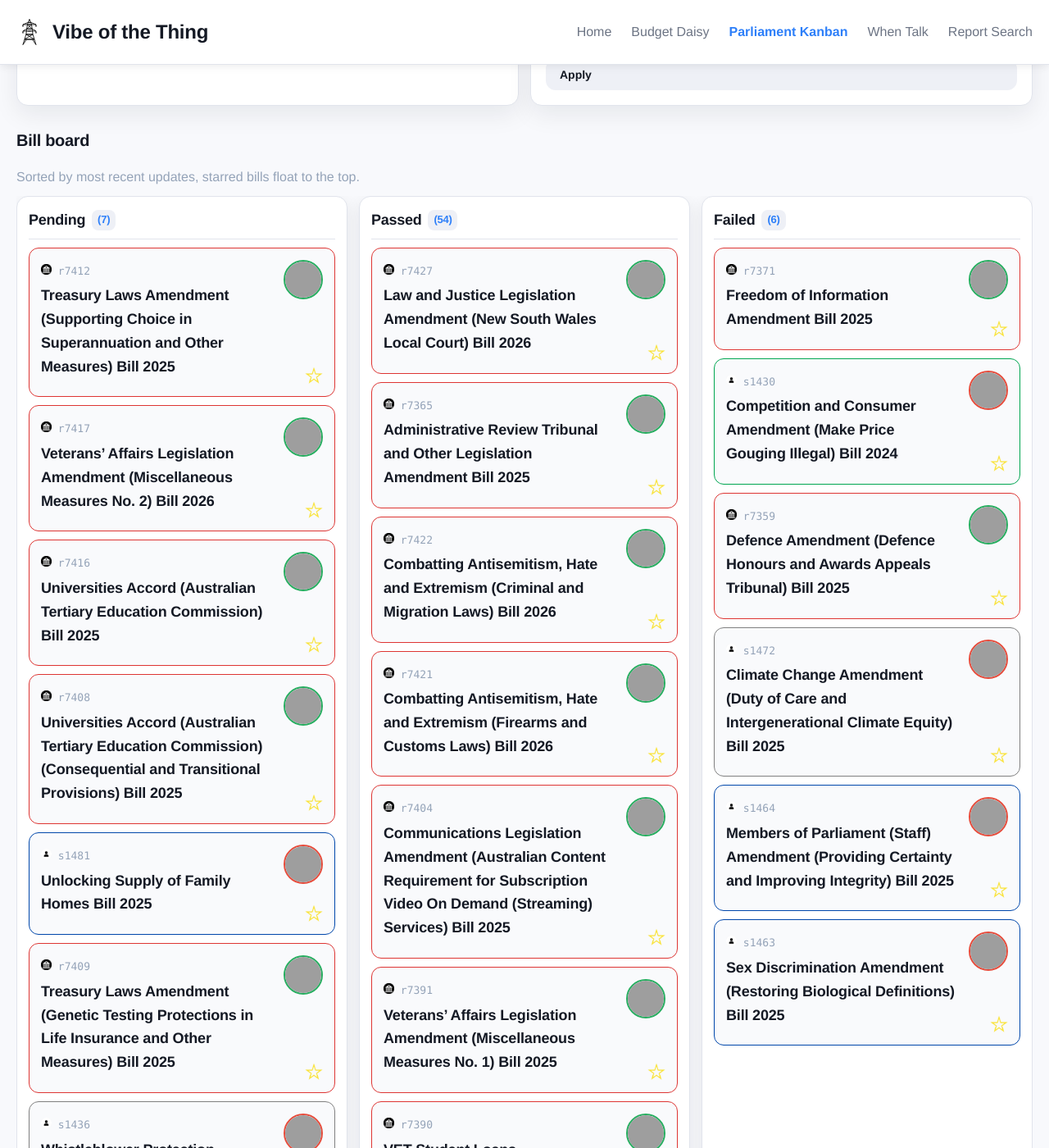
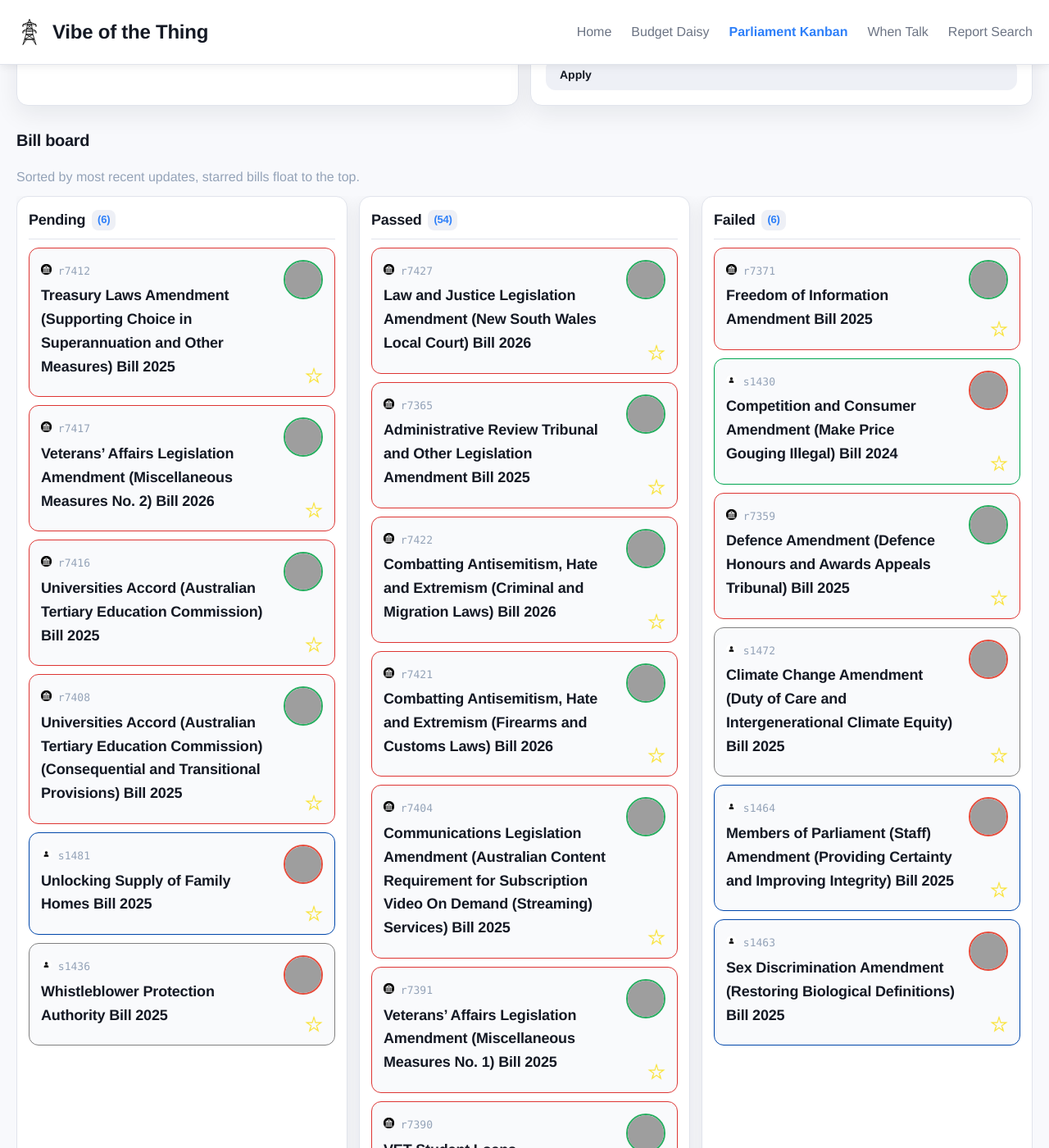
Before and after one commit to Coedice/vibe-of-the-thing, a Jekyll site: the page built from parliament-kanban/index.html, in a window 1280 px wide and 1400 px high, scrolled down 595 px. Shown: the whole window at 82% size. Built offline with Jekyll 4.4.1, drawn with Linux system fonts in a browser that asks for light colours; part of the change alters nothing that is shown; grey boxes are pictures that could not be loaded.

Commit message:
Update bill data

```diff
--- a/_data/bills.yml
+++ b/_data/bills.yml
@@ -17,36 +17,6 @@ pending:
   pdf_url: https://parlinfo.aph.gov.au/parlInfo/download/legislation/bills/r7408_first-reps/toc_pdf/25105b01.pdf;fileType=application%2Fpdf
   last_updated: 2026-03-03
   second_reading_hansard_url: https://parlinfo.aph.gov.au/parlInfo/search/display/display.w3p;query=Id%3A%22chamber%2Fhansardr%2F28887%2F0035%22
-- bill_id: r7409
-  title: Treasury Laws Amendment (Genetic Testing Protections in Life Insurance and
-    Other Measures) Bill 2025
-  status: Before Reps
-  type: Government
-  portfolio: Treasury
-  originating_house: House of Representatives
-  summary: "Amends: the Insurance Contracts Act 1984 to establish a ban which prohibits\
-    \ insurers from using certain information about an individual\u2019s genetic testing\
-    \ to inform the offer of life insurance cover, or the terms and conditions of\
-    \ the cover that is offered; the Disability Discrimination Act 1992 to align Australia\u2019\
-    s anti-discrimination law with the ban; the Corporations Act 2001 to provide four\
-    \ licensing exemptions for foreign financial services providers; 7 Acts to support\
-    \ Australia\u2019s continuing participation with multilateral development banks\
-    \ (MDBs) and the International Monetary Fund by introducing special appropriations\
-    \ for current and future financial obligations to MDBs, enabling the delegation\
-    \ of certain powers, ensuring payments consistent with existing obligations can\
-    \ be made without additional ministerial approval, and making technical amendments;\
-    \ and the Financial Sector Reform (Hayne Royal Commission Response\u2014Better\
-    \ Advice) Act 2021 to remove the requirement that individual financial advisers\
-    \ register themselves with the Australian Securities and Investments Commission\
-    \ annually from 1 July 2026. Also repeals 9 Acts and the European Bank for Reconstruction\
-    \ and Development Regulation 2012."
-  introducer_name: Daniel Mulino
-  introducer_party: Labor
-  introducer_id: '10925'
-  introducer_division: Fraser
-  pdf_url: https://parlinfo.aph.gov.au/parlInfo/download/legislation/bills/r7409_first-reps/toc_pdf/25106b01.pdf;fileType=application%2Fpdf
-  last_updated: 2025-11-26
-  second_reading_hansard_url: https://parlinfo.aph.gov.au/parlInfo/search/display/display.w3p;query=Id%3A%22chamber%2Fhansardr%2F28887%2F0043%22
 - bill_id: r7412
   title: Treasury Laws Amendment (Supporting Choice in Superannuation and Other Measures)
     Bill 2025
```
